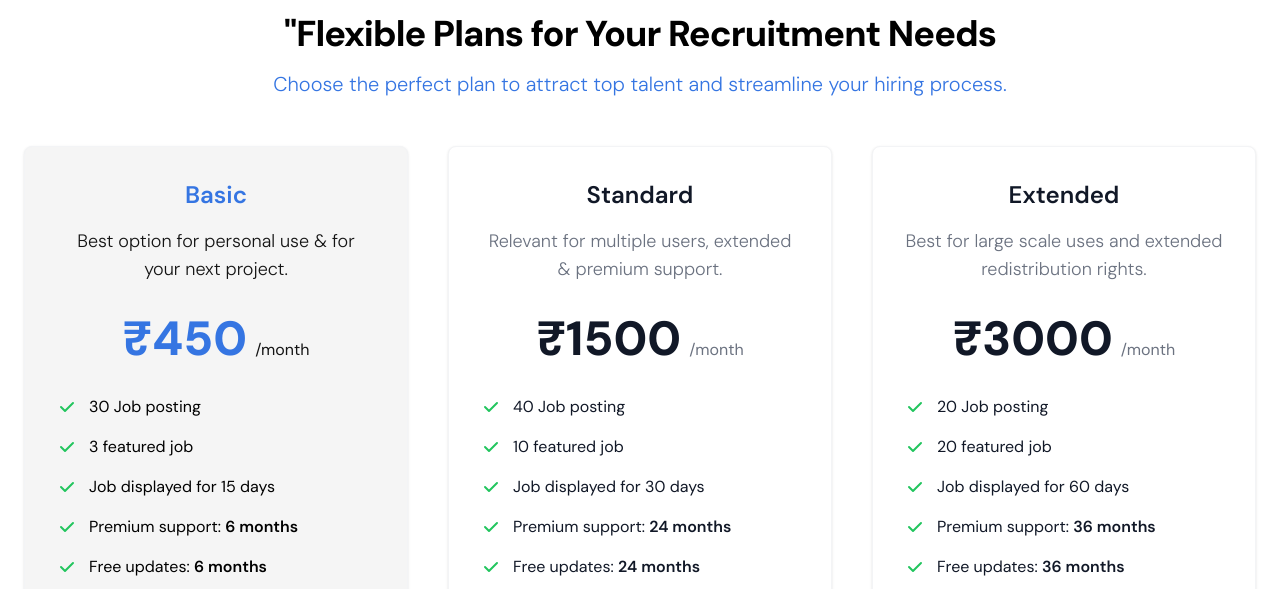
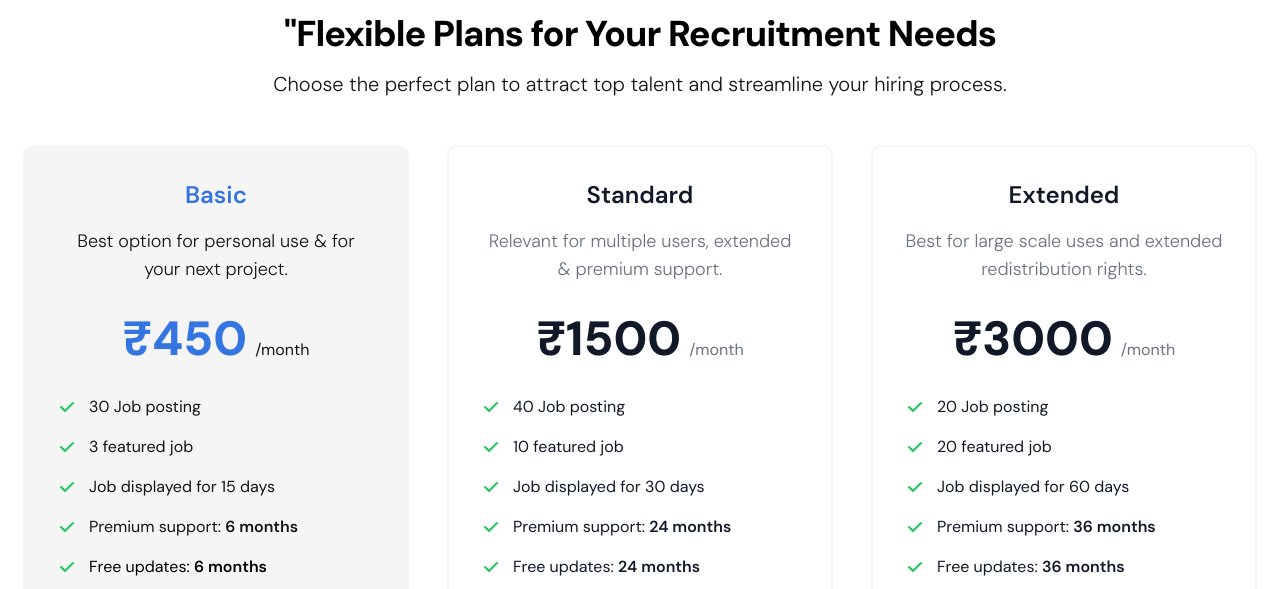
Before and after one commit to Abilash-Nambi/JOB-TALK, a React (Vite) app in the folder client/: page /pricing in a window 1280 px wide. Shown: the part 130-719 px from the top of the page. Built offline with nearby package versions, Linux system fonts and the light colour scheme; no server answers.

Commit message:
text co,lor changed

```diff
--- a/client/src/Pages/PricingPage.jsx
+++ b/client/src/Pages/PricingPage.jsx
@@ -9,7 +9,7 @@ const PricingPage = () => {
             <h2 className="mb-4 text-4xl tracking-tight font-extrabold  dark:text-white">
               "Flexible Plans for Your Recruitment Needs
             </h2>
-            <p className="mb-5 font-light text-blue sm:text-xl ">
+            <p className="mb-5 font-light text-primary sm:text-xl ">
               Choose the perfect plan to attract top talent and streamline your
               hiring process.
             </p>
@@ -41,7 +41,7 @@ const PricingPage = () => {
                       clip-rule="evenodd"
                     ></path>
                   </svg>
-                  <span>30 Job posting</span>
+                  <span className=" text-primary">30 Job posting</span>
                 </li>
                 <li className="flex items-center space-x-3">
                   <svg
@@ -56,7 +56,7 @@ const PricingPage = () => {
                       clip-rule="evenodd"
                     ></path>
                   </svg>
-                  <span>3 featured job</span>
+                  <span className=" text-primary">3 featured job</span>
                 </li>
                 <li className="flex items-center space-x-3">
                   <svg
@@ -71,7 +71,9 @@ const PricingPage = () => {
                       clip-rule="evenodd"
                     ></path>
                   </svg>
-                  <span>Job displayed for 15 days</span>
+                  <span className=" text-primary">
+                    Job displayed for 15 days
+                  </span>
                 </li>
                 <li className="flex items-center space-x-3">
                   <svg
@@ -86,7 +88,7 @@ const PricingPage = () => {
                       clip-rule="evenodd"
                     ></path>
                   </svg>
-                  <span>
+                  <span className=" text-primary">
                     Premium support:{" "}
                     <span className="font-semibold">6 months</span>
                   </span>
```
